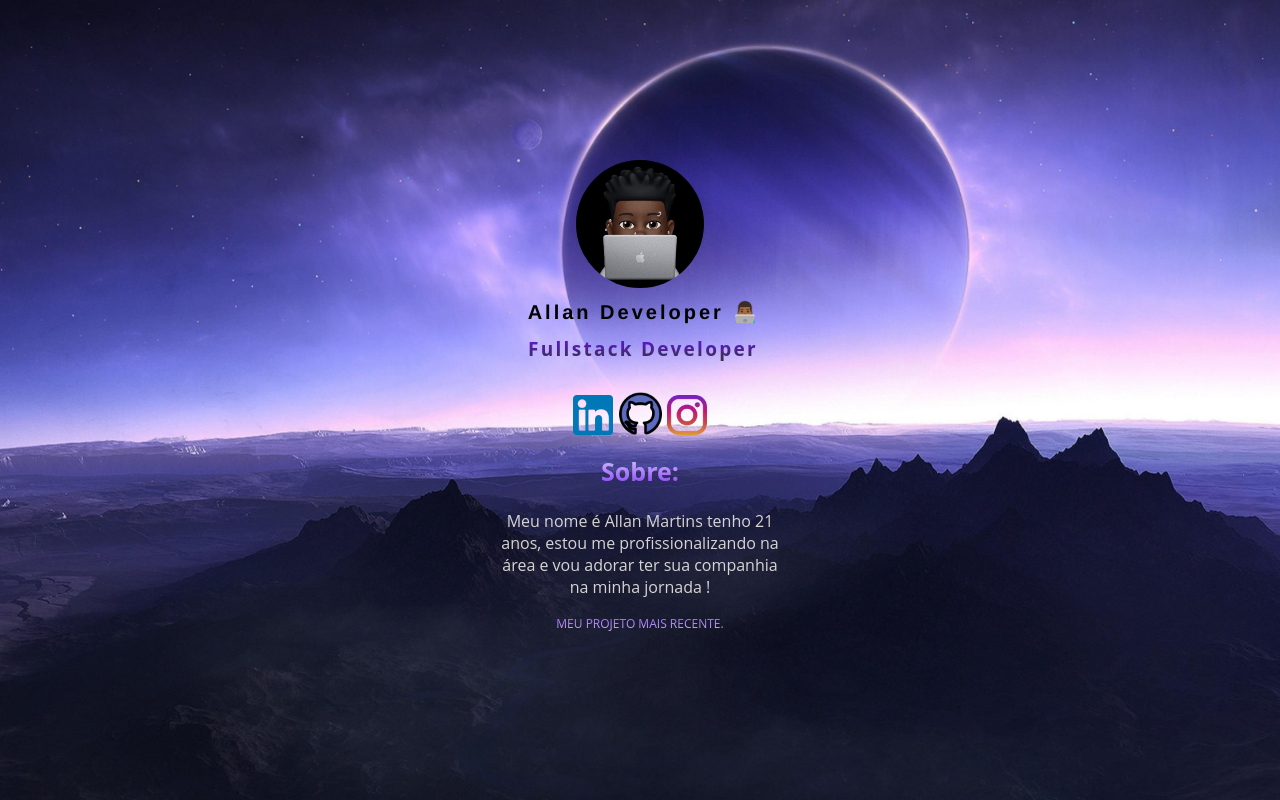
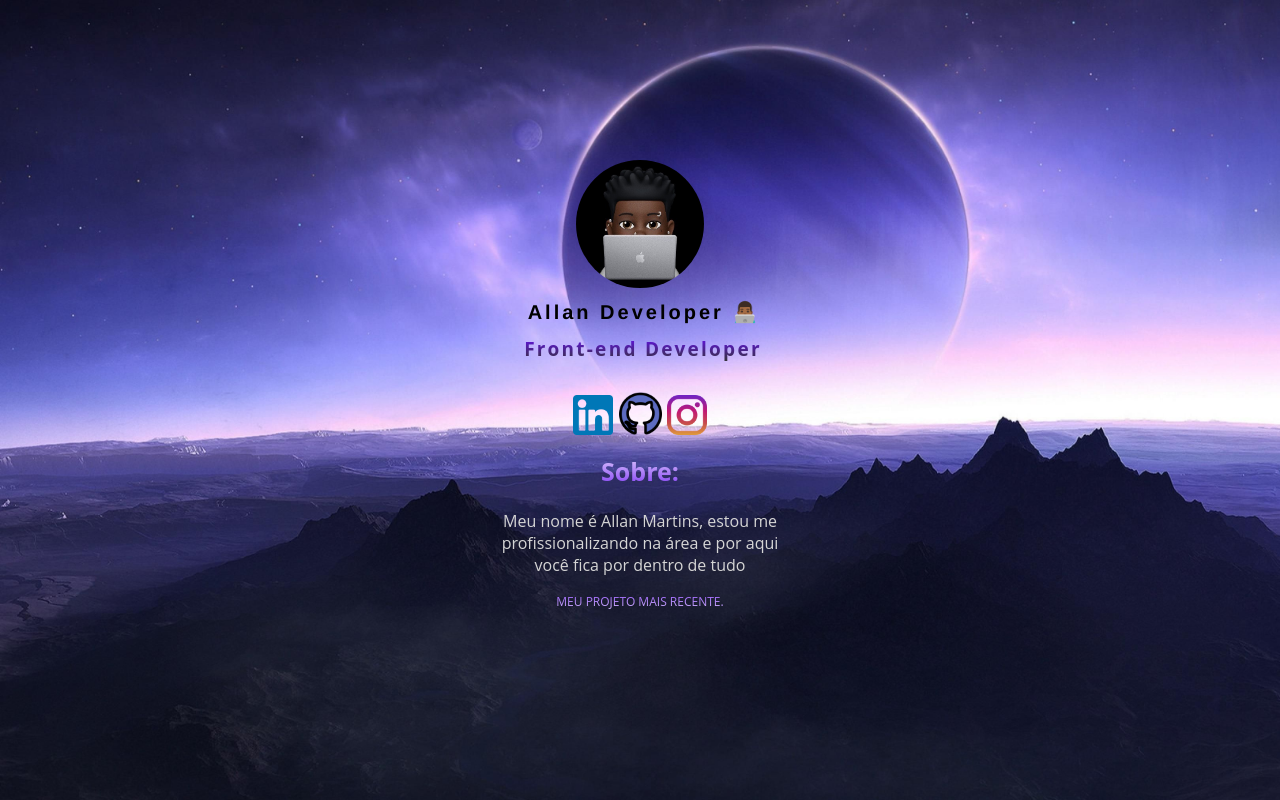
Before and after one commit to euallanmartins/i.o, a plain HTML site: page index.html in a window 1280 px wide. Drawn offline with Linux system fonts and the light colour scheme.

Commit message:
atualizado

```diff
--- a/index.html
+++ b/index.html
@@ -14,7 +14,7 @@
             <img src="./img/7643DF28-7369-4E6E-A11A-A6BF47DF3228.jpg">
         </div>
         <h1>Allan Developer 👨🏾‍💻</h1>
-        <h2>Fullstack Developer</h2>
+        <h2>Front-end Developer</h2>
         <ul class="profile">
             <li>
                <a href="https://www.linkedin.com/in/allan-martins-ribeiro-a65377156/" target="_blank">
@@ -33,7 +33,7 @@
             </li>
 
             <h3>Sobre:</h3>
-            <p class="sobre">Meu nome é Allan Martins tenho 21 anos, estou me profissionalizando na área e vou adorar ter sua companhia na minha jornada ! </p>
+            <p class="sobre">Meu nome é Allan Martins, estou me profissionalizando na área e por aqui você fica por dentro de tudo </p>
             <a href="https://github.com/euallanmartins/thewitcher" target="_blank"><p class="projeto">Meu Projeto Mais recente. </p></a>
         </ul>
 
```
